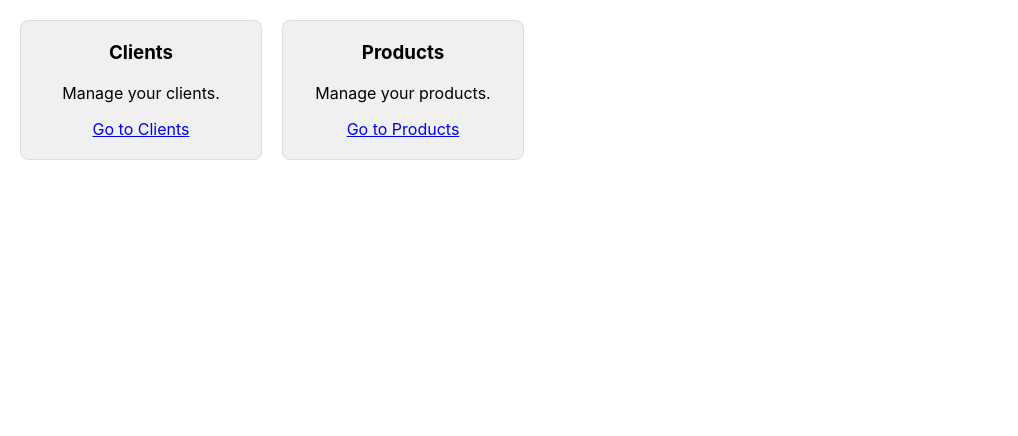
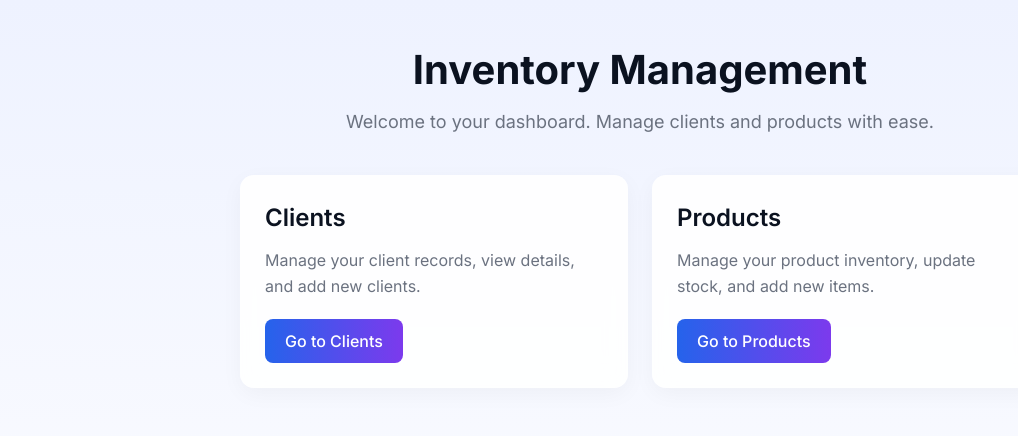
Before and after one commit to ari-fikri/dunses-inventory, a React (Create React App) app: page / in a window 1280 px wide. Shown: the top 436 px of the page, without its empty margins (0-1018 px from the left). Built offline with nearby package versions, Linux system fonts and the light colour scheme.

Commit message:
- use Tailwind - apply better theming

```diff
--- a/package.json
+++ b/package.json
@@ -36,5 +36,8 @@
       "last 1 firefox version",
       "last 1 safari version"
     ]
+  },
+  "devDependencies": {
+    "tailwindcss": "^3.4.18"
   }
 }
--- a/src/App.css
+++ b/src/App.css
@@ -1,38 +1 @@
-.App {
-  text-align: center;
-}
-
-.App-logo {
-  height: 40vmin;
-  pointer-events: none;
-}
-
-@media (prefers-reduced-motion: no-preference) {
-  .App-logo {
-    animation: App-logo-spin infinite 20s linear;
-  }
-}
-
-.App-header {
-  background-color: #282c34;
-  min-height: 100vh;
-  display: flex;
-  flex-direction: column;
-  align-items: center;
-  justify-content: center;
-  font-size: calc(10px + 2vmin);
-  color: white;
-}
-
-.App-link {
-  color: #61dafb;
-}
-
-@keyframes App-logo-spin {
-  from {
-    transform: rotate(0deg);
-  }
-  to {
-    transform: rotate(360deg);
-  }
-}
+/* All global styles are now in index.css. This file can be kept for component-specific overrides if needed, but is clear for now. */
--- a/src/components/HomeScreen.css
+++ b/src/components/HomeScreen.css
@@ -1,29 +1,66 @@
-.home-screen {
-  padding: 20px;
+.home-container {
+  padding: 40px 20px;
+  text-align: center;
+  min-height: 100vh;
 }
 
-.card-container {
-  display: flex;
-  flex-wrap: wrap;
-  gap: 20px;
+.home-header h1 {
+  font-size: 2.5rem;
+  font-weight: 700;
+  color: var(--text-color-dark);
+  margin-bottom: 8px;
+}
+
+.home-header p {
+  font-size: 1.125rem;
+  color: var(--muted-color);
+  max-width: 600px;
+  margin: 0 auto 40px;
+}
+
+.card-grid {
+  display: grid;
+  grid-template-columns: repeat(auto-fit, minmax(300px, 1fr));
+  gap: 24px;
+  max-width: 800px;
+  margin: 0 auto;
 }
 
 .card {
-  background-color: #f0f0f0;
-  border: 1px solid #ddd;
-  border-radius: 8px;
-  padding: 20px;
-  width: 200px;
-  text-align: center;
-  text-decoration: none;
-  color: inherit;
-  transition: transform 0.2s;
+  padding: 24px;
+  text-align: left;
+  transition: transform 0.2s ease, box-shadow 0.2s ease;
 }
 
 .card:hover {
-  transform: scale(1.05);
+  transform: translateY(-5px);
+  box-shadow: var(--soft-shadow), 0 10px 30px rgba(2, 6, 23, 0.06);
 }
 
 .card h3 {
-  margin-top: 0;
+  font-size: 1.5rem;
+  font-weight: 600;
+  color: var(--text-color-dark);
+  margin-bottom: 12px;
 }
+
+.card-description {
+  color: var(--muted-color);
+  margin-bottom: 20px;
+  line-height: 1.6;
+}
+
+.card-link {
+  display: inline-block;
+  padding: 10px 20px;
+  background-image: linear-gradient(to right, var(--primary-color), var(--accent-color));
+  color: white;
+  text-decoration: none;
+  border-radius: var(--border-radius-md);
+  font-weight: 500;
+  transition: background-image 0.3s ease, transform 0.2s ease;
+}
+
+.card-link:hover {
+  transform: scale(1.05);
+}
--- a/src/components/HomeScreen.js
+++ b/src/components/HomeScreen.js
@@ -4,16 +4,20 @@ import './HomeScreen.css';
 
 const HomeScreen = () => {
   return (
-    <div className="home-screen">
-      <div className="card-container">
-        <div className="card">
+    <div className="home-container">
+      <header className="home-header">
+        <h1>Inventory Management</h1>
+        <p>Welcome to your dashboard. Manage clients and products with ease.</p>
+      </header>
+      <div className="card-grid">
+        <div className="card glass-surface">
           <h3>Clients</h3>
-          <p>Manage your clients.</p>
+          <p className="card-description">Manage your client records, view details, and add new clients.</p>
           <Link to="/clients" className="card-link">Go to Clients</Link>
         </div>
-        <div className="card">
+        <div className="card glass-surface">
           <h3>Products</h3>
-          <p>Manage your products.</p>
+          <p className="card-description">Manage your product inventory, update stock, and add new items.</p>
           <Link to="/products" className="card-link">Go to Products</Link>
         </div>
       </div>
--- a/src/index.css
+++ b/src/index.css
@@ -1,13 +1,36 @@
+@import url('https://fonts.googleapis.com/css2?family=Inter:wght@400;500;600;700&display=swap');
+
+@tailwind base;
+@tailwind components;
+@tailwind utilities;
+
+:root {
+  --primary-color: #2563eb;
+  --primary-color-dark: #1e40af;
+  --background-gradient-start: #eef2ff;
+  --background-gradient-end: #ffffff;
+  --text-color: #0f172a;
+  --text-color-dark: #0b1220;
+  --muted-color: #6b7280;
+  --surface-color: rgba(255, 255, 255, 0.88);
+  --accent-color: #7c3aed;
+  --soft-shadow: 0 6px 22px rgba(2, 6, 23, 0.04);
+  --border-radius-md: 8px;
+  --border-radius-lg: 14px;
+}
+
 body {
-  margin: 0;
-  font-family: -apple-system, BlinkMacSystemFont, 'Segoe UI', 'Roboto', 'Oxygen',
-    'Ubuntu', 'Cantarell', 'Fira Sans', 'Droid Sans', 'Helvetica Neue',
-    sans-serif;
+  font-family: 'Inter', sans-serif;
+  background-image: linear-gradient(to bottom, var(--background-gradient-start), var(--background-gradient-end));
+  color: var(--text-color);
   -webkit-font-smoothing: antialiased;
   -moz-osx-font-smoothing: grayscale;
 }
 
-code {
-  font-family: source-code-pro, Menlo, Monaco, Consolas, 'Courier New',
-    monospace;
+.glass-surface {
+  background-color: var(--surface-color);
+  backdrop-filter: blur(10px);
+  border: 1px solid rgba(255, 255, 255, 0.2);
+  border-radius: var(--border-radius-lg);
+  box-shadow: var(--soft-shadow);
 }
--- /dev/null
+++ b/tailwind.config.js
@@ -0,0 +1,37 @@
+/** @type {import('tailwindcss').Config} */
+module.exports = {
+  content: [
+    "./src/**/*.{js,jsx,ts,tsx}",
+  ],
+  theme: {
+    extend: {
+      colors: {
+        primary: {
+          DEFAULT: '#2563eb',
+          dark: '#1e40af',
+        },
+        background: {
+          start: '#eef2ff',
+          end: '#ffffff',
+        },
+        text: {
+          DEFAULT: '#0f172a',
+          dark: '#0b1220',
+        },
+        muted: '#6b7280',
+        surface: 'rgba(255, 255, 255, 0.88)',
+        accent: '#7c3aed',
+      },
+      fontFamily: {
+        sans: ['Inter', 'sans-serif'],
+      },
+      boxShadow: {
+        soft: '0 6px 22px rgba(2, 6, 23, 0.04)',
+      },
+      borderRadius: {
+        'xl': '14px',
+      },
+    },
+  },
+  plugins: [],
+}
```
Also changed, not shown: 1 other file (tests, documents, lock files or other folders).
